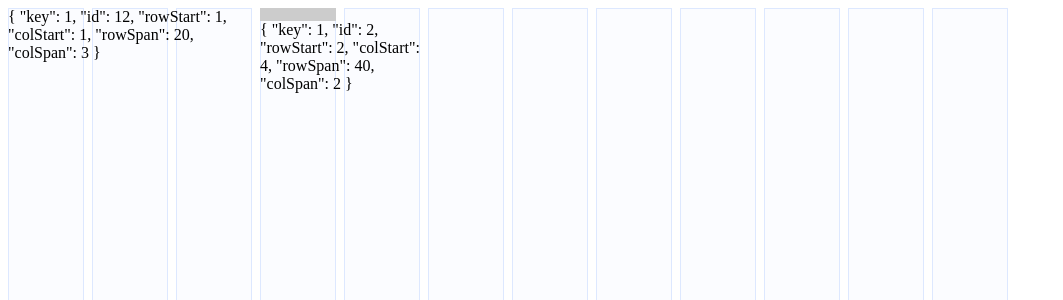
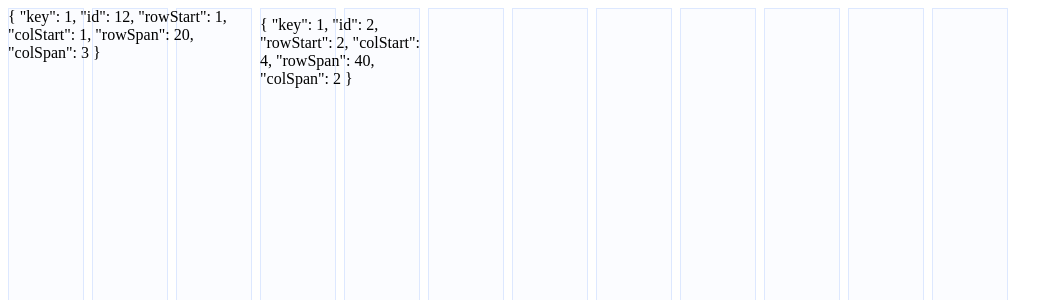
Before and after one commit to Gaius-98/drag-grid-layout-v3, a Vue app: page / in a window 1280 px wide. Shown: the top 300 px of the page, without its empty margins (0-1063 px from the left). Built offline with nearby package versions, Linux system fonts and the light colour scheme.

Commit message:
fix(layout): change drag event

```diff
--- a/package/components/GridLayout.vue
+++ b/package/components/GridLayout.vue
@@ -50,7 +50,7 @@
     id: "",
   });
   const gridGap = computed(() => {
-    return `0 ${gap.value}px`;
+    return `${gap.value}px`;
   });
   const { list, gap, columns } = toRefs(props);
   const getItemStyle = (item) => {
@@ -77,14 +77,17 @@
   };
   const dgLayoutRef = ref();
   const dgLayoutVnode = ref();
-  const showShadow = ref(true);
+  const showShadow = ref(false);
   const onDrag = (event: MouseEvent) => {
     const startX = event.x;
     const startY = event.y;
     const { top, left, width, height } =
       dgLayoutVnode.value.getBoundingClientRect();
-    let newLeft = left;
-    let newTop = top;
+
+    const { top: pTop, left: PLeft } =
+      dgLayoutRef.value.getBoundingClientRect();
+    let newLeft = left - PLeft;
+    let newTop = top - pTop;
     showShadow.value = true;
     const move = (event: MouseEvent) => {
       const diffY = event.y - startY;
@@ -117,7 +120,7 @@
   };
 
   const getShadowStyle = computed(() => {
-    if (!dgLayoutRef.value) return;
+    if (!dgLayoutRef.value || !currentPosition.value.id) return;
     const { width: pWidth } = getElePosition(dgLayoutRef.value);
     const colWidth = parseInt(pWidth) / columns.value;
     const rowHeight = gap.value;
@@ -139,8 +142,8 @@
       display: grid;
       width: 100%;
       height: 100%;
-      gap: v-bind(gridGap);
-      grid-template-rows: repeat(auto-fill, v-bind(gap) + "px");
+      gap: 0 v-bind(gridGap);
+      grid-template-rows: repeat(auto-fill, v-bind(gridGap));
       grid-template-columns: repeat(v-bind(columns), 1fr);
       .dg-layout-item-shadow {
         background-color: #ccc;
--- a/package/utils/index.ts
+++ b/package/utils/index.ts
@@ -26,7 +26,6 @@ export const throttle = (func:Function, wait:number):(...args:any[])=>void => {
  */
 export const getElePosition = (el:HTMLElement):DgPositionPx =>{
     const {left,top,width,height}  = el.getBoundingClientRect()
-    console.log(left,top,width,height)
     return {
         left:left + 'px',
         top:top + 'px',
@@ -44,7 +43,6 @@ export const position2Grid = (posisitonInfo:DgPositionPx,
     const rowStart = Math.round(top/rowHeight)
     const colSpan = Math.round(width/colWidth)
     const rowSpan = Math.round(height/rowHeight)
-    console.log(height,rowHeight)
     return `
     ${rowStart} / ${colStart} / span ${rowSpan} / span ${colSpan}
     `
```
